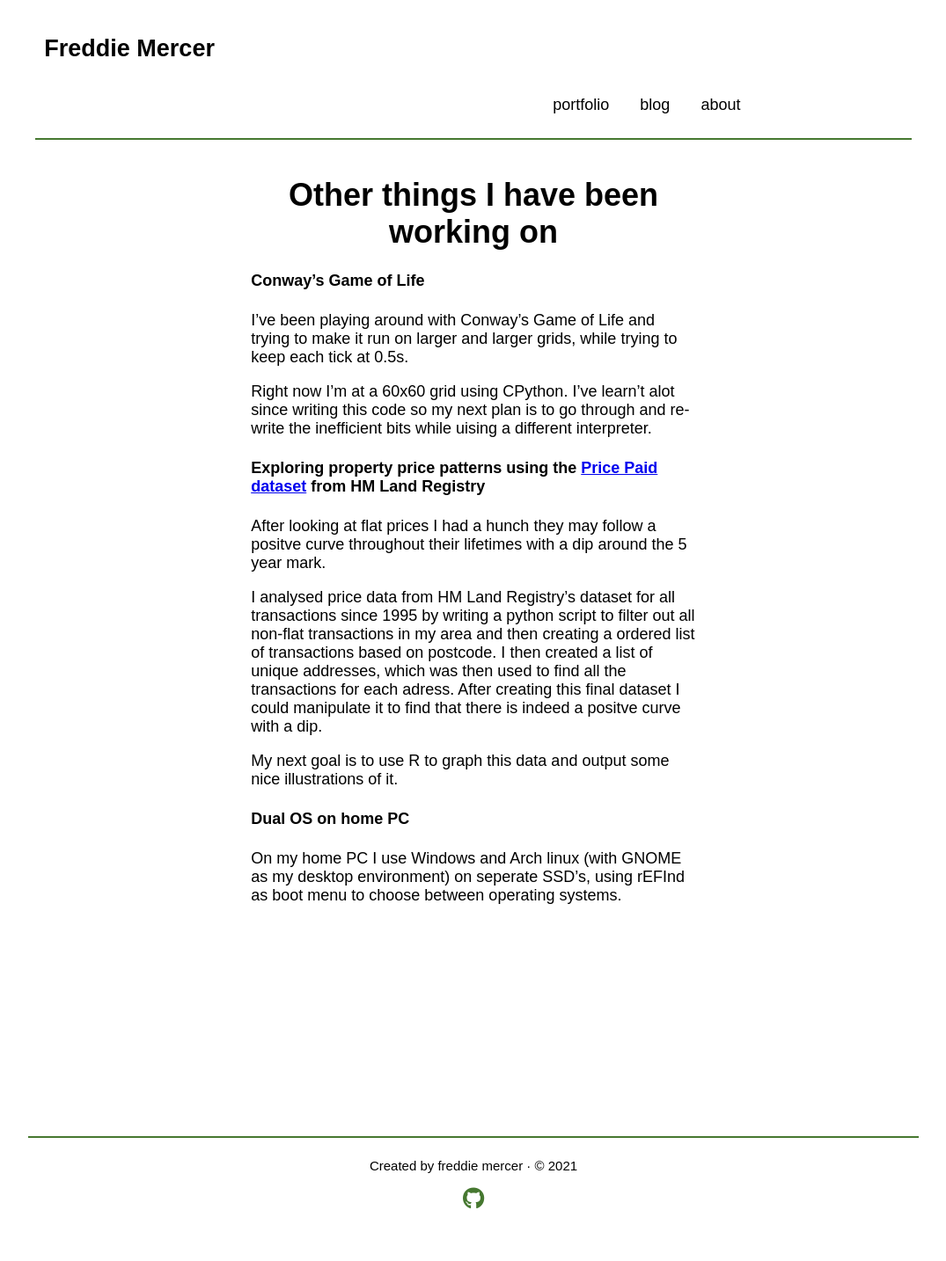
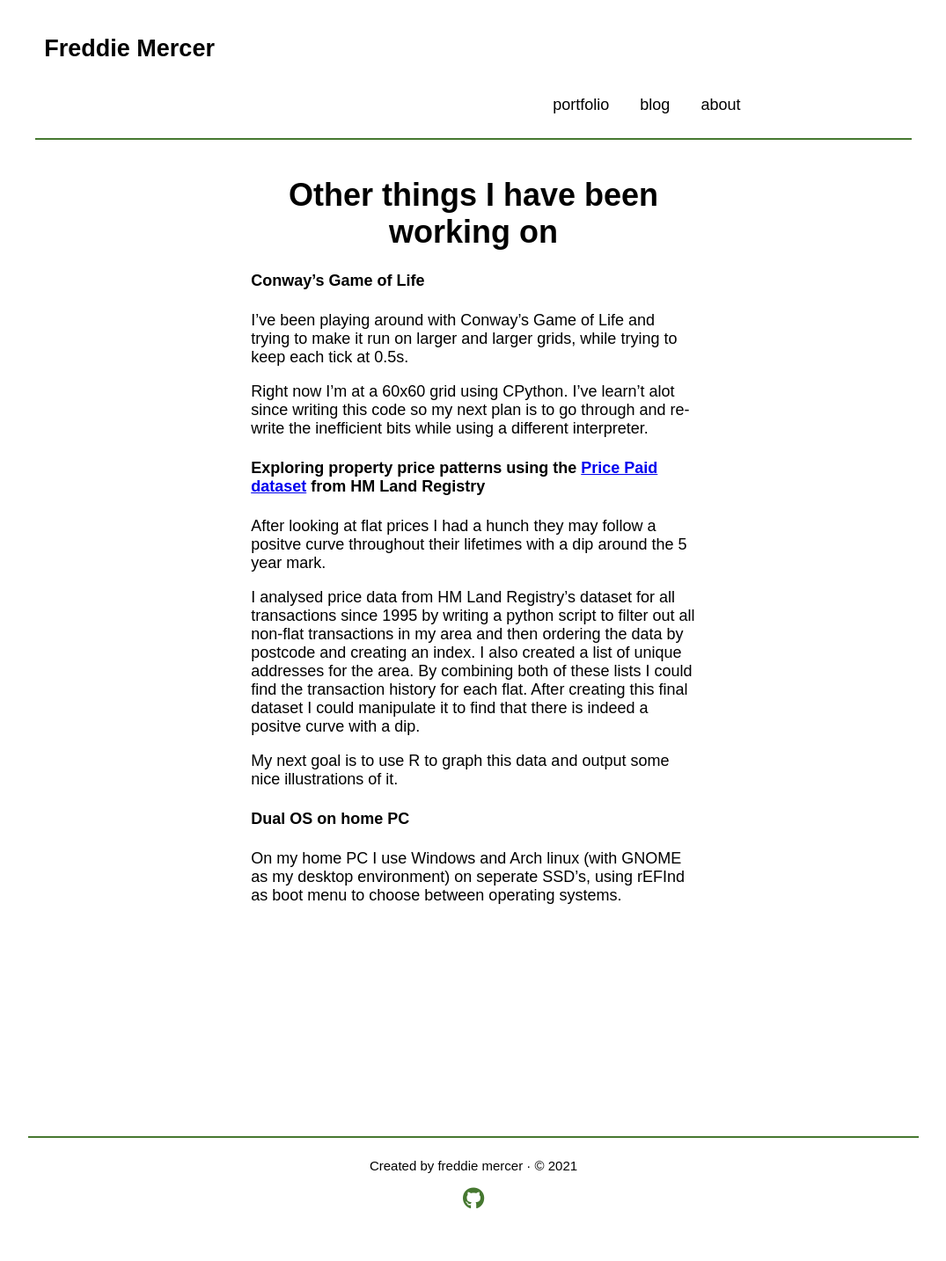
Before and after one commit to Fr3dMer/Fr3dMer.github.io, a Jekyll site: the page built from _projects/03Others.md, in a window 1280 px wide. Shown: the whole page at 88% size, without its empty margins (102-1177 px from the left). Built offline with Jekyll 4.4.1, drawn with Linux system fonts in a browser that asks for light colours; nearby versions of some CDN libraries.

Commit message:
Fixing typos

```diff
--- a/_projects/03Others.md
+++ b/_projects/03Others.md
@@ -11,19 +11,16 @@ layout: projects
 
 I’ve been playing around with Conway's Game of Life and trying to make it run on larger and larger grids, while trying to keep each tick at 0.5s.
 
-Right now I'm at a 60x60 grid using CPython. I've learn't alot since writing this code so my next plan is to go through and re-write the inefficient bits while uising a different interpreter.
-
+Right now I'm at a 60x60 grid using CPython. I've learn't alot since writing this code so my next plan is to go through and re-write the inefficient bits while using a different interpreter.
 
 
 #### Exploring property price patterns using the [Price Paid dataset](https://www.gov.uk/government/statistical-data-sets/price-paid-data-downloads) from HM Land Registry
 
 After looking at flat prices I had a hunch they may follow a positve curve throughout their lifetimes with a dip around the 5 year mark.
 
-I analysed price data from HM Land Registry's dataset for all transactions since 1995 by writing a python script to filter out all non-flat transactions in my area and then creating a ordered list of transactions based on postcode. I then created a list of unique addresses, which was then used to find all the transactions for each adress. After creating this final dataset I could manipulate it to find that there is indeed a positve curve with a dip.
+I analysed price data from HM Land Registry's dataset for all transactions since 1995 by writing a python script to filter out all non-flat transactions in my area and then ordering the data by postcode and creating an index. I also created a list of unique addresses for the area. By combining both of these lists I could find the transaction history for each flat. After creating this final dataset I could manipulate it to find that there is indeed a positve curve with a dip.
 
 My next goal is to use R to graph this data and output some nice illustrations of it.
-
-
 
 #### Dual OS on home PC
 
```
Also changed, not shown: _projects/01Alarm.md (+1 -1 lines), _projects/02Website.md (+2 -2 lines).
